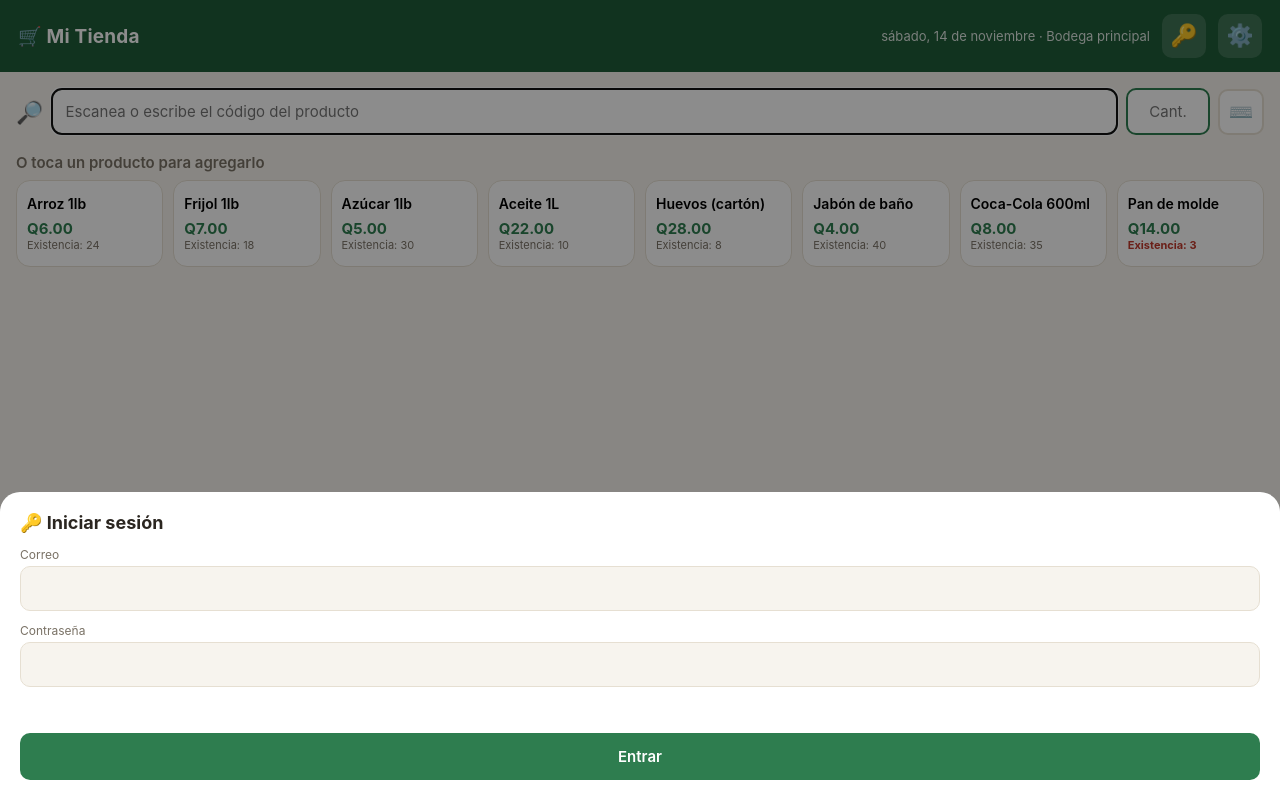
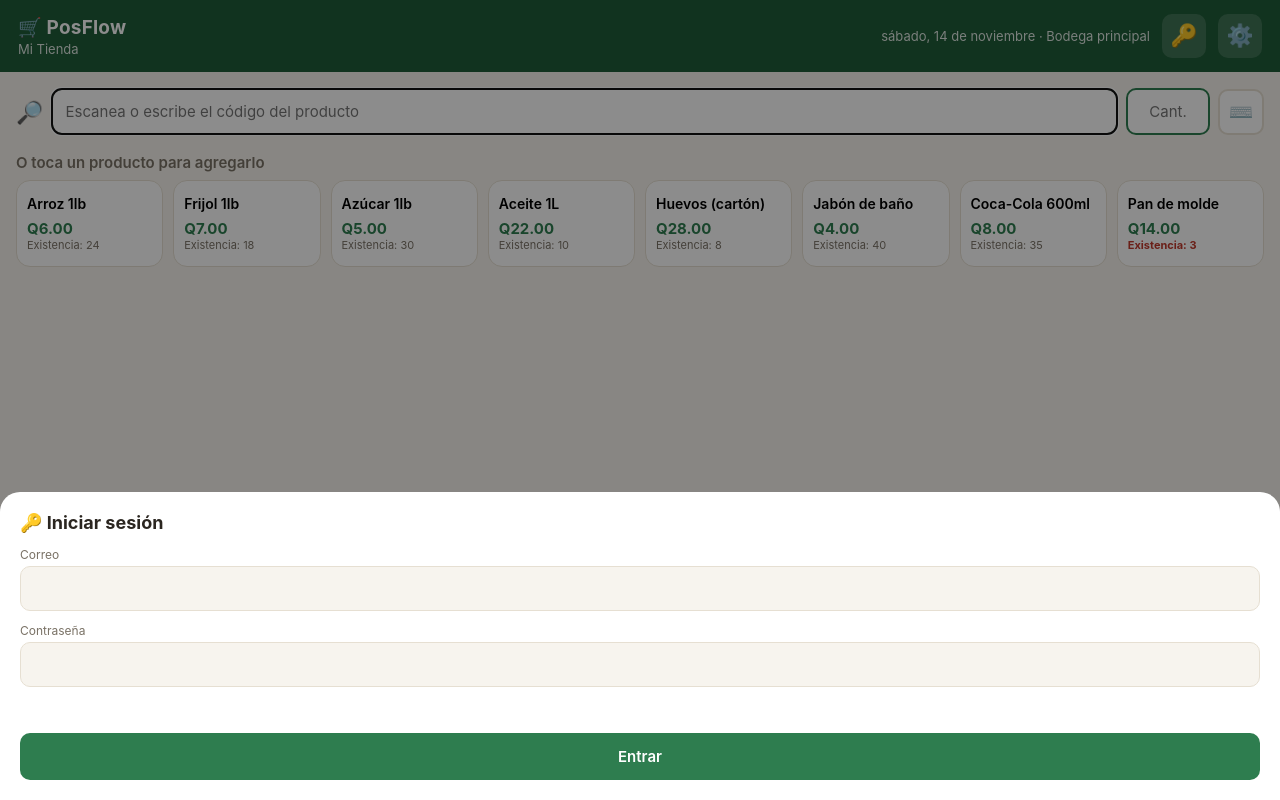
Before and after one commit to RollSystems/posflow, a plain HTML site: page index.html in a window 1280 px wide. Drawn offline with nearby package versions, Linux system fonts and the light colour scheme.

Commit message:
Add files via upload

```diff
--- a/index.html
+++ b/index.html
@@ -3,7 +3,7 @@
 <head>
 <meta charset="UTF-8">
 <meta name="viewport" content="width=device-width, initial-scale=1, viewport-fit=cover">
-<title>Mi Tienda</title>
+<title>PosFlow</title>
 <style>
 :root{
   --verde:#2E7D4F; --verde-d:#1F5C38; --naranja:#D9822B; --rojo:#C0392B; --azul:#2E6E9E;
@@ -165,7 +165,7 @@ select{width:100%; padding:12px; border-radius:10px; border:1px solid var(--bord
 <body>
 
 <header>
-  <h1 id="hNombre">🛒 Mi Tienda</h1>
+  <div><h1 id="hNombre">🛒 PosFlow</h1><div class="fecha" id="hNegocio" style="margin-top:2px;"></div></div>
   <div style="display:flex;align-items:center;gap:12px;"><span class="fecha" id="fechaHoy"></span><button class="cfg-btn" id="nubeBtn" onclick="abrirDatos()" aria-label="Datos y respaldo">💾</button><button class="cfg-btn" onclick="abrirCfg()" aria-label="Configuración">⚙️</button></div>
 </header>
 
@@ -933,8 +933,8 @@ const CFG_DEF={nombre:'Mi Tienda',nit:'',direccion:'',tel:'',logo:'',papel:'80',
 DB.config = Object.assign({}, CFG_DEF, DB.config||{});
 let cfgTmp={}, ticketActual=null;
 function aplicarConfig(){
-  document.getElementById('hNombre').textContent='🛒 '+(DB.config.nombre||'Mi Tienda');
-  document.title=DB.config.nombre||'Mi Tienda';
+  document.getElementById('hNegocio').textContent=DB.config.nombre||'Mi Tienda';
+  document.title='PosFlow';
   document.getElementById('fechaHoy').textContent=hoyStr()+' · '+nombreBodega(DB.config.bodega);
   const w=DB.config.papel==='58'?58:80;
   let s=document.getElementById('pageStyle');
@@ -1630,8 +1630,8 @@ function renderDatos(){
 async function respaldoDescargar(){
   const json=JSON.stringify({app:'tienda-abarrotes', version:1, fecha:Date.now(), datos:DB});
   let dl=null; try{ dl=(window.claude && window.claude.use) ? await window.claude.use('downloads') : null; }catch(e){}
-  if(!dl){ try{ const a=document.createElement('a'); a.href=URL.createObjectURL(new Blob([json],{type:'application/json'})); a.download='respaldo-tienda-'+hoyISO()+'.json'; a.click(); toast('Respaldo descargado'); }catch(e){ toast('La descarga no está disponible aquí'); } return; }
-  try{ await dl.save({filename:'respaldo-tienda-'+hoyISO()+'.json', data:json}); toast('Respaldo listo'); }
+  if(!dl){ try{ const a=document.createElement('a'); a.href=URL.createObjectURL(new Blob([json],{type:'application/json'})); a.download='respaldo-posflow-'+hoyISO()+'.json'; a.click(); toast('Respaldo descargado'); }catch(e){ toast('La descarga no está disponible aquí'); } return; }
+  try{ await dl.save({filename:'respaldo-posflow-'+hoyISO()+'.json', data:json}); toast('Respaldo listo'); }
   catch(e){ if(!(e && e.code==='declined')) toast('No se pudo guardar el respaldo'); }
 }
 let respaldoPend=null;
```
